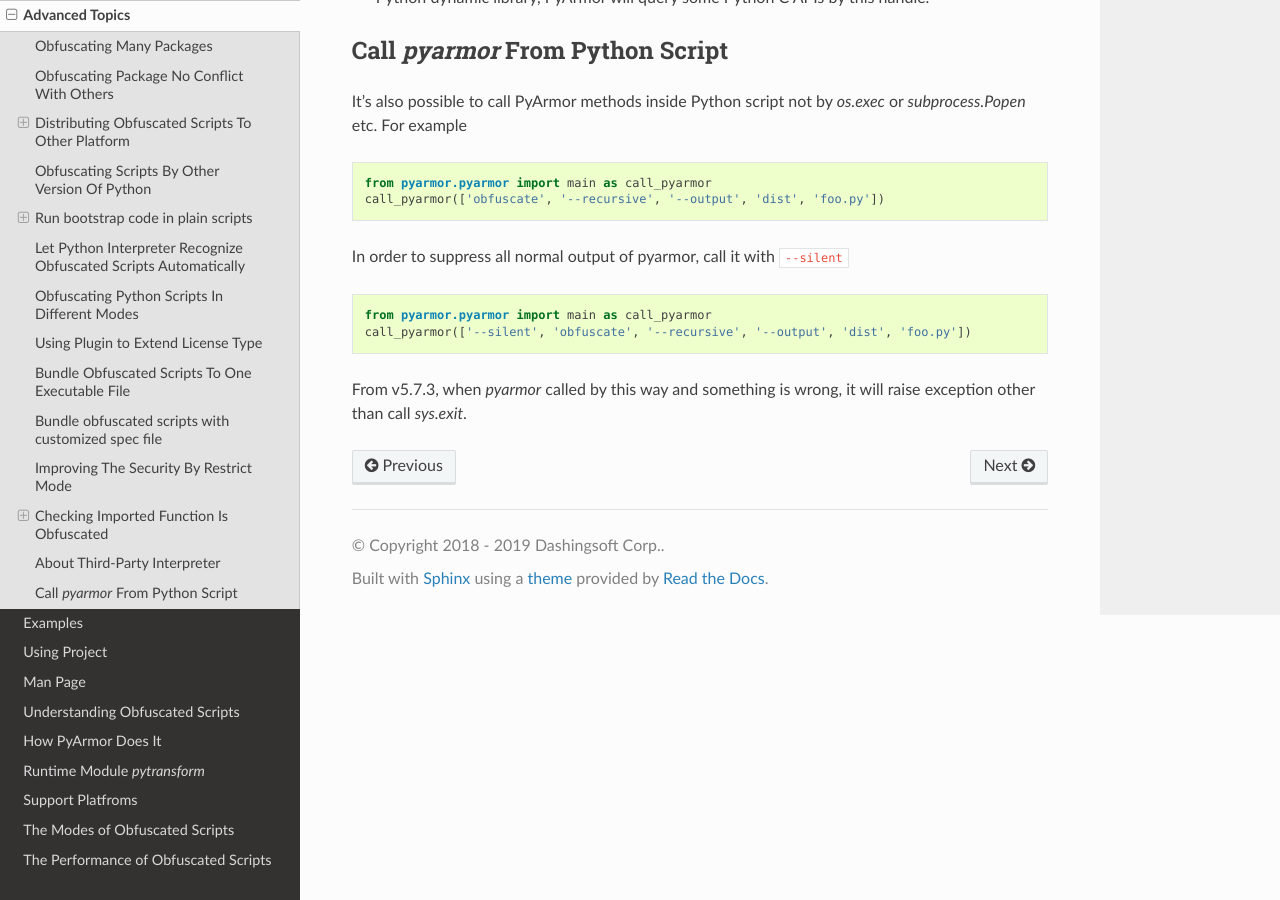
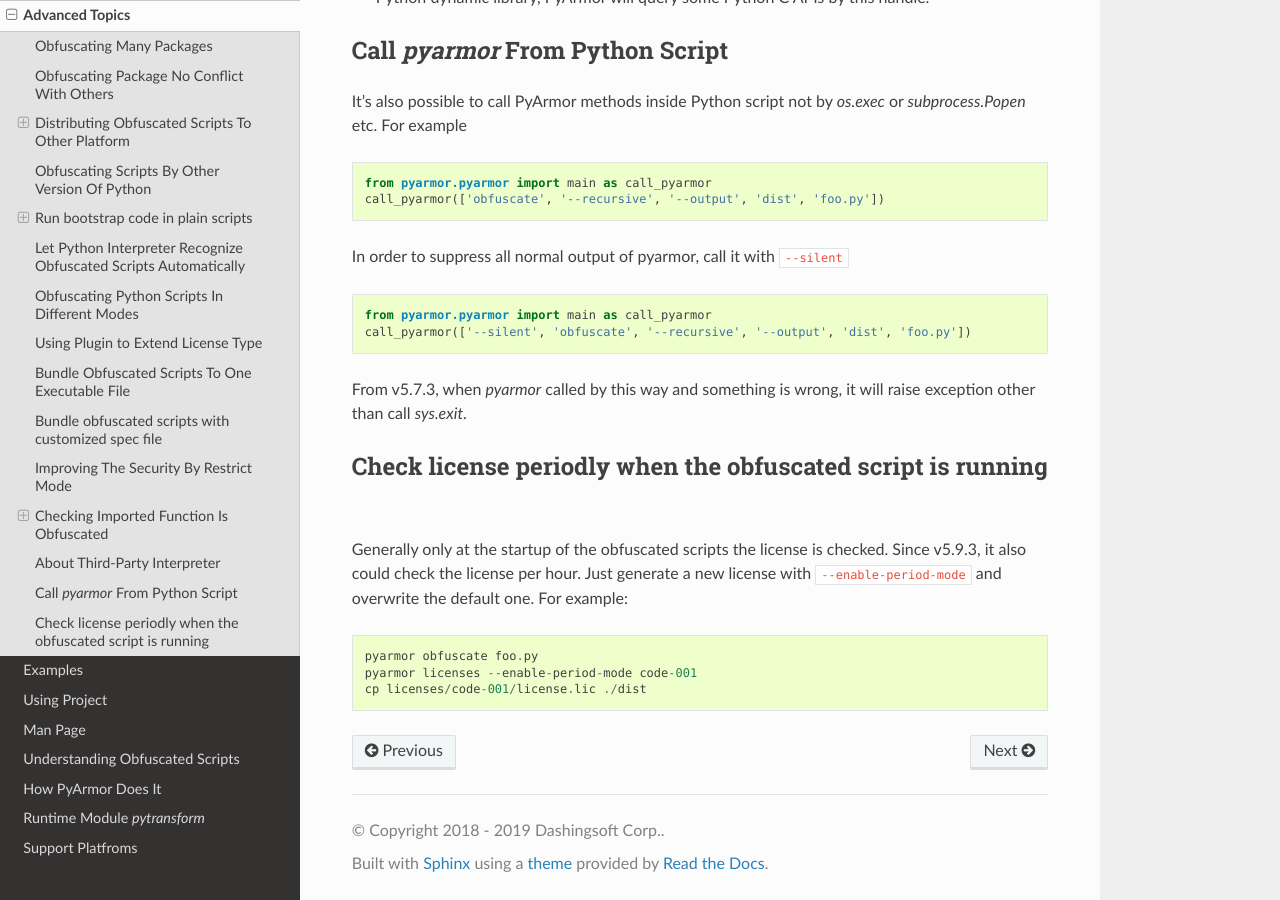
Before and after one commit to dashingsoft/pyarmor, a Sphinx documentation site: the page built from docs/advanced.rst, in a window 1280 px wide and 900 px high, scrolled down 15838 px. Built offline with Sphinx 7.4.7 and the Read the Docs theme 2.0.0, drawn with Linux system fonts in a browser that asks for light colours.

Commit message:
Add advanced usage

```diff
--- a/docs/advanced.rst
+++ b/docs/advanced.rst
@@ -746,6 +746,18 @@
 From v5.7.3, when `pyarmor` called by this way and something is wrong, it will
 raise exception other than call `sys.exit`.
 
+Check license periodly when the obfuscated script is running
+------------------------------------------------------------
+
+Generally only at the startup of the obfuscated scripts the license is
+checked. Since v5.9.3, it also could check the license per hour. Just generate a
+new license with ``--enable-period-mode`` and overwrite the default one. For
+example::
+
+    pyarmor obfuscate foo.py
+    pyarmor licenses --enable-period-mode code-001
+    cp licenses/code-001/license.lic ./dist
+
 .. customizing protection code:
 
 .. include:: _common_definitions.txt
```
